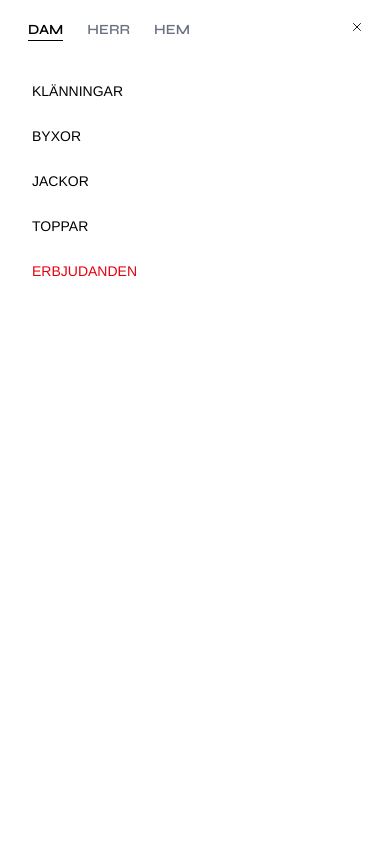
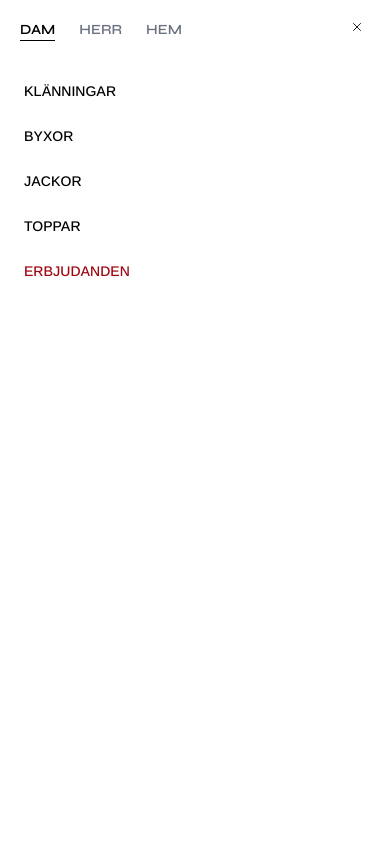
Before and after one commit to NikoLearnsCode/next.js_e-commerce, a Next.js app: page /favorites in a window 390 px wide. Both pictures are taken after a click on the button 28 px from the left and 28 px from the top of the page. Shown: the top 844 px of the page. Built offline with nearby package versions, Linux system fonts and the light colour scheme; no server answers.

Commit message:
new sidebar animaiton with clip

```diff
--- a/components/header/NavDesktop.tsx
+++ b/components/header/NavDesktop.tsx
@@ -142,7 +142,7 @@ export default function DesktopNav({navLinks}: DesktopNavProps) {
         {hoveredIndex !== null && (
           <>
             <MotionDropdown
-              position='left'
+              position='newLeft'
               key='desktop-dropdown'
               onMouseLeave={closeDropdown}
               className='pt-19 pl-8 min-w-[430px] '
@@ -163,9 +163,9 @@ export default function DesktopNav({navLinks}: DesktopNavProps) {
                       key={subLink.title}
                       href={subLink.href}
                       onClick={closeDropdown}
-                      className={`transition focus:border-black outline-none block not-first:pt-2 text-sm  border-b border-transparent hover:border-b hover:border-black w-fit ${
+                      className={`transition focus:border-black outline-none block not-first:pt-2 text-sm font-medium border-b border-transparent hover:border-b hover:border-black w-fit ${
                         subLink.title === 'ERBJUDANDEN'
-                          ? 'text-red-600 hover:border-red-600 focus:border-red-600'
+                          ? 'text-red-800 hover:border-red-800 focus:border-red-800'
                           : ''
                       } `}
                     >
@@ -176,7 +176,7 @@ export default function DesktopNav({navLinks}: DesktopNavProps) {
               </ul>
             </MotionDropdown>
 
-            <MotionOverlay key='desktop-overlay' />
+            <MotionOverlay key='desktop-overlay' withDelay={true} />
           </>
         )}
       </AnimatePresence>
--- a/components/header/NavMobile.tsx
+++ b/components/header/NavMobile.tsx
@@ -102,16 +102,16 @@ export default function MobileNav({navLinks}: MobileNavProps) {
       <AnimatePresence>
         {isMenuOpen && (
           <>
-            <MotionOverlay key='mobile-overlay' />
+            <MotionOverlay key='mobile-overlay' withDelay={true} />
 
             <MotionDropdown
-              position='left'
+              position='newLeft'
               key='mobile-dropdown'
               isMobile={true}
               className='overflow-y-auto'
             >
               {/* Huvudkategorier och stängningsknapp */}
-              <ul className='flex uppercase px-4 pr-6 text-sm  font-semibold font-syne py-5 items-center '>
+              <ul className='flex uppercase px-2  text-sm  font-semibold font-syne py-5 items-center '>
                 {navLinks.map((link, index) => (
                   <li
                     key={link.title}
@@ -137,14 +137,14 @@ export default function MobileNav({navLinks}: MobileNavProps) {
               </div>
 
               {/* Undermeny för aktiv kategori */}
-              <ul className='p-4 pt-5 space-y-4 text-sm'>
+              <ul className='p-2 pt-5 space-y-4 text-sm'>
                 {navLinks[activeCategory]?.subLinks?.map((subLink) => (
                   <li key={subLink.title} className='not-first:pt-2'>
                     <Link
                       href={subLink.href}
-                      className={`block mx-4   border-b border-transparent active:border-b active:border-black w-fit transition ${
+                      className={`block mx-4 font-medium border-b border-transparent active:border-b active:border-black w-fit transition ${
                         subLink.title === 'ERBJUDANDEN'
-                          ? 'text-red-600 active:border-red-600'
+                          ? 'text-red-800 active:border-red-800'
                           : ''
                       } `}
                       onClick={closeMenu}
--- a/components/shared/AnimatedSidebar.tsx
+++ b/components/shared/AnimatedSidebar.tsx
@@ -24,9 +24,9 @@ export const MotionCloseX = ({
       onClick={onClick}
       className={`cursor-pointer z-50 ${className}`}
       aria-label='Stäng meny'
-      initial={withTranslate ? {opacity: 0, rotate: -45, translateX: -2} : {}}
+      initial={withTranslate ? {opacity: 0, rotate: 0, translateX: -200} : {}}
       animate={withTranslate ? {opacity: 1, rotate: 0, translateX: 0} : {}}
-      transition={{delay: 0.2, duration: 0.3}}
+      transition={{delay: 0.1, duration: 0.4}}
     >
       <X size={size} strokeWidth={strokeWidth} />
     </motion.button>
@@ -40,7 +40,7 @@ interface MotionDropdownProps {
   className?: string;
   id?: string;
   isMobile?: boolean;
-  position?: 'left' | 'right' | 'top';
+  position?: 'left' | 'right' | 'top' | 'newLeft';
 }
 
 export const MotionDropdown = ({
@@ -112,6 +112,35 @@ export const MotionDropdown = ({
     },
   };
 
+  const newLeftVariants: Variants = {
+    hidden: {
+      clipPath: 'inset(0% 100% 0% 0%)',
+      opacity: 1,
+    },
+
+    visible: {
+      clipPath: 'inset(0% 0% 0% 0%)',
+      opacity: 1,
+      transition: {
+        type: 'tween',
+        ease: 'easeOut',
+        duration: 0.4,
+        delay: 0.1,
+      },
+    },
+
+    exit: {
+      clipPath: 'inset(0% 100% 0% 0%)',
+      opacity: 1,
+      transition: {
+        type: 'tween',
+        ease: 'easeIn',
+        duration: 0.2,
+        delay: 0.2,
+      },
+    },
+  };
+
   // Funktion för att dynamiskt välja animationsvarianter baserat på 'position'-prop.
   const getVariants = () => {
     switch (position) {
@@ -121,6 +150,8 @@ export const MotionDropdown = ({
         return rightVariants;
       case 'top':
         return topVariants;
+      case 'newLeft':
+        return newLeftVariants;
       default:
         return leftVariants;
     }
@@ -135,6 +166,8 @@ export const MotionDropdown = ({
         return `right-0 top-0 h-full`;
       case 'top':
         return 'w-full';
+      case 'newLeft':
+        return `left-0 top-0 h-full ${isMobile ? 'w-full' : ''}`;
       default:
         return 'left-0 top-0 h-full';
     }
```
